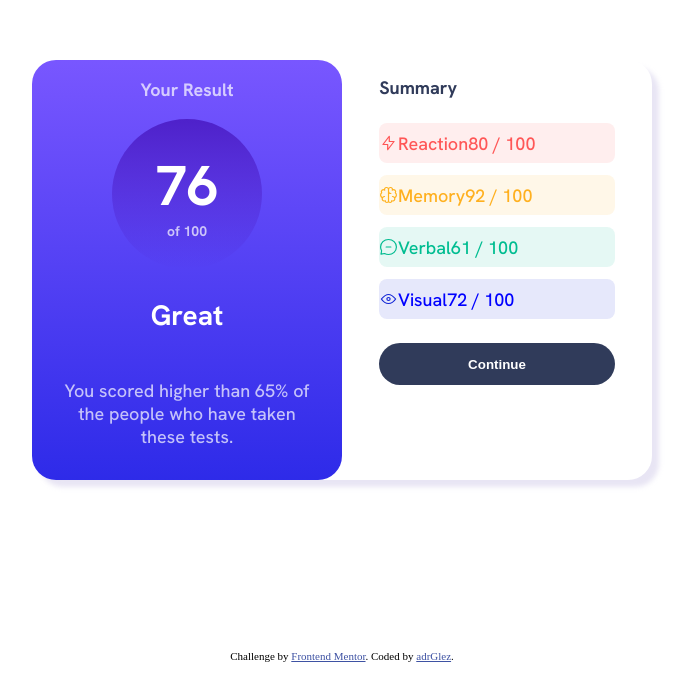
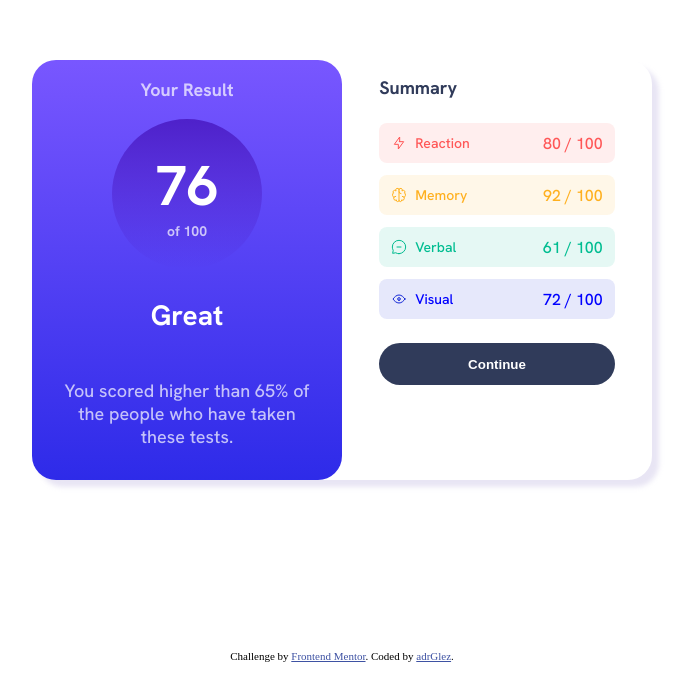
Before and after one commit to adrGlez/Frontend-Mentor-Challenges, a plain HTML site: page results-summary-component-main/index.html in a window 1280 px wide. Shown: the part 118-800 px from the top of the page, without its empty margins (298-988 px from the left). Drawn offline with Linux system fonts and the light colour scheme.

Commit message:
Summary improved

```diff
--- a/results-summary-component-main/index.html
+++ b/results-summary-component-main/index.html
@@ -40,23 +40,31 @@
         <p class="summary">Summary</p>
         <div class="stats">
           <div class="reaction">
+            <div class="title-container">
               <img src="./assets/images/icon-reaction.svg">
               <p class="title-stat">Reaction</p>
+            </div>
             <p class="grade-stat"><span class="grade">80</span> / 100</p>
           </div>
           <div class="memory">
+            <div class="title-container">
               <img src="./assets/images/icon-memory.svg">
               <p class="title-stat">Memory</p>
+            </div>
             <p class="grade-stat"><span class="grade">92</span> / 100</p>
           </div>
           <div class="verbal">
+            <div class="title-container">
               <img src="./assets/images/icon-verbal.svg">
               <p class="title-stat">Verbal</p>
+            </div>
             <p class="grade-stat"><span class="grade">61</span> / 100</p>
           </div>
           <div class="visual">
+            <div class="title-container">
               <img src="./assets/images/icon-visual.svg">
               <p class="title-stat">Visual</p>
+            </div>
             <p class="grade-stat"><span class="grade">72</span> / 100</p>
           </div>
         </div>
--- a/results-summary-component-main/style.css
+++ b/results-summary-component-main/style.css
@@ -114,12 +114,13 @@ p {
 }
 
 img {
-    width: 8%;
+    width: 16px;
 }
 
 .reaction {
     display: flex;
     align-items: center;
+    justify-content: space-between;
     background-color: hsla(0, 100%, 67%, 0.1);
     color: var(--red);
     height: 40px;
@@ -129,6 +130,7 @@ img {
 .memory {
     display: flex;
     align-items: center;
+    justify-content: space-between;
     background-color: hsl(39, 100%, 56%, 0.1);
     color: var(--orange);
     height: 40px;
@@ -138,6 +140,7 @@ img {
 .verbal {
     display: flex;
     align-items: center;
+    justify-content: space-between;
     background-color: hsl(166, 100%, 37%, 0.1);
     color: var(--green);
     height: 40px;
@@ -147,10 +150,26 @@ img {
 .visual {
     display: flex;
     align-items: center;
+    justify-content: space-between;
     background-color: hsl(234, 85%, 45%, 0.1);
     color: blue;
     height: 40px;
     border-radius: 8px;
+}
+
+.title-container {
+    display: flex;
+    margin-left: 12px;
+}
+
+.title-stat {
+    font-size: 14px;
+    margin-left: 8px;
+}
+
+.grade-stat {
+    font-size: 16px;
+    margin-right: 12px;
 }
 
 button {
```
Lines whose indentation alone changed are shown as unchanged.
